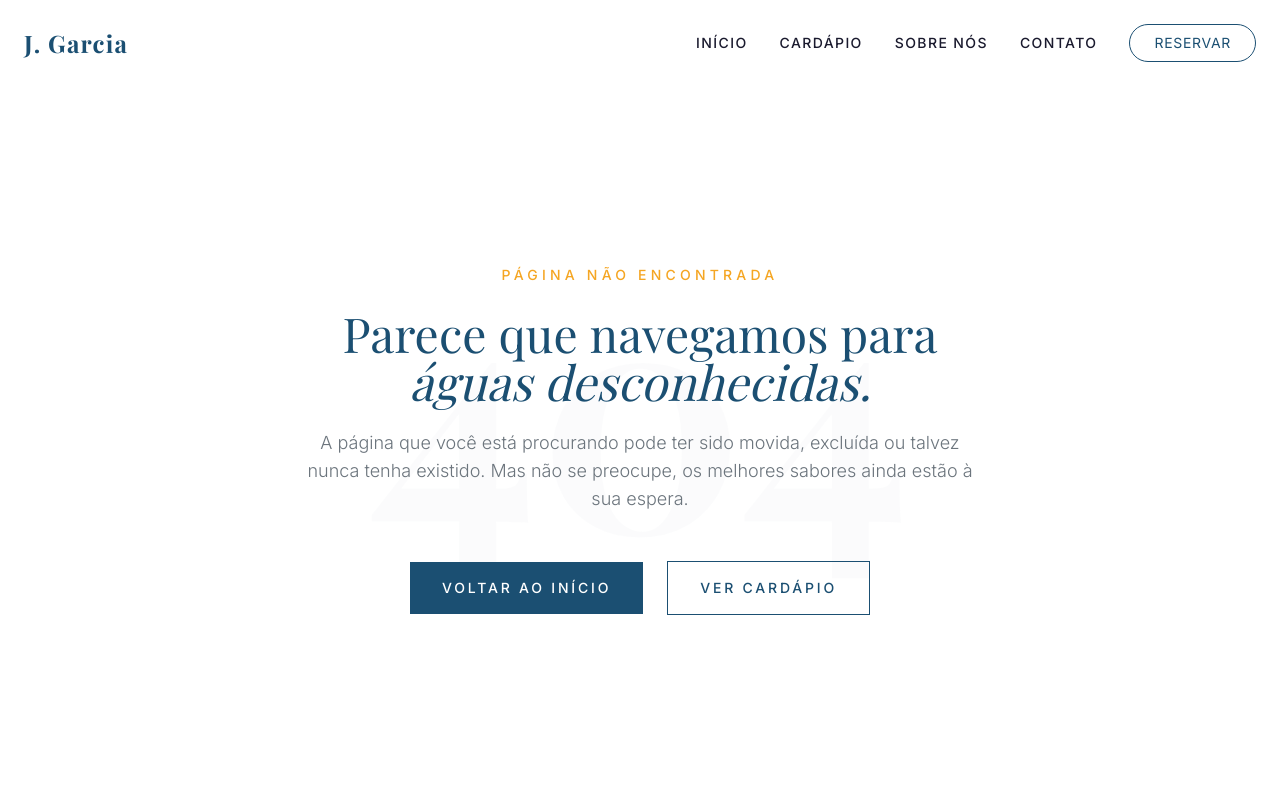
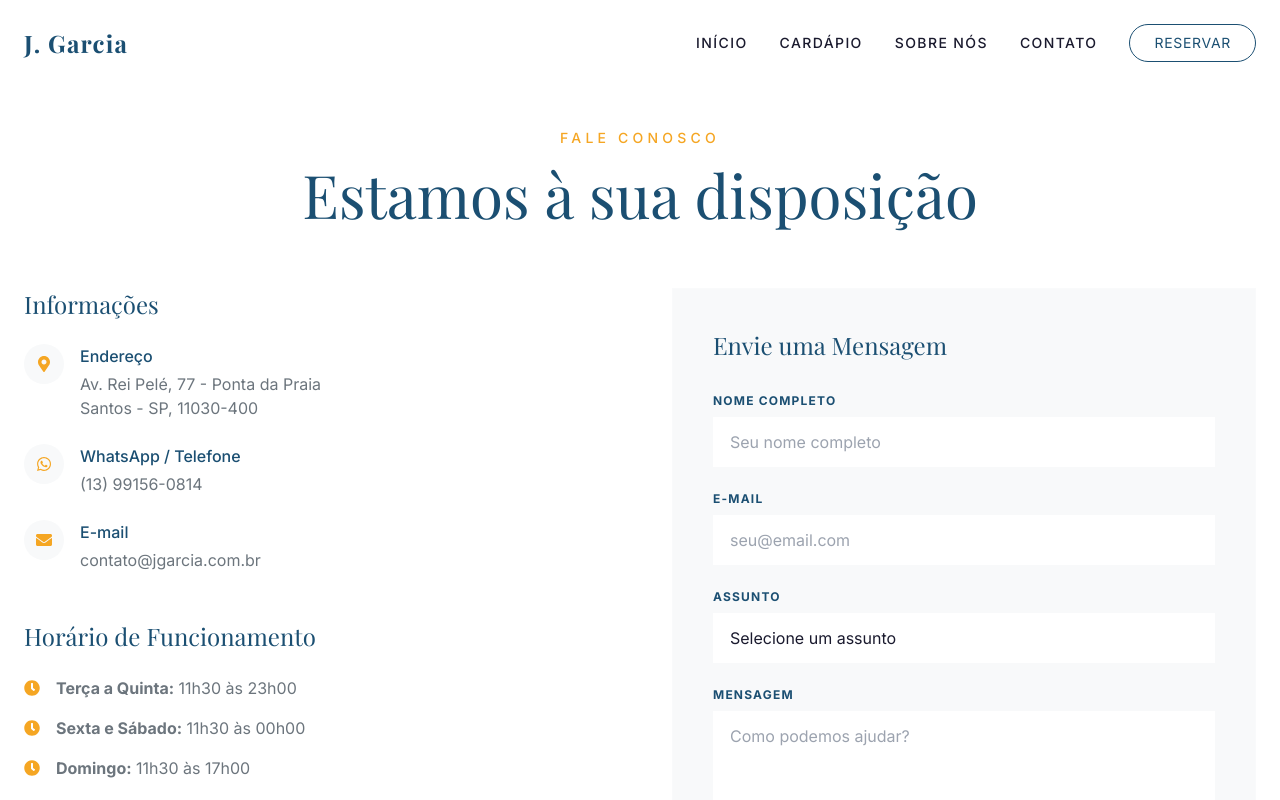
Before and after one commit to PabloCoder1/j-garcia-site, a Next.js app: page /contato in a window 1280 px wide. Before the commit this address had no page. Shown: the top 800 px of the page. Built offline with nearby package versions, Linux system fonts and the light colour scheme; a web font is replaced by a local one.

Commit message:
feat: página de contato com formulário integrado

```diff
--- /dev/null
+++ b/src/app/contato/page.tsx
@@ -0,0 +1,127 @@
+"use client";
+
+import { motion } from "framer-motion";
+import SectionTitle from "@/components/common/SectionTitle";
+import Button from "@/components/common/Button";
+import { FaMapMarkerAlt, FaWhatsapp, FaEnvelope, FaClock } from "react-icons/fa";
+
+export default function ContactPage() {
+  return (
+    <main className="pt-32 pb-24 bg-surface min-h-screen">
+      <div className="max-w-7xl mx-auto px-6">
+        <SectionTitle
+          subtitle="Fale Conosco"
+          title="Estamos à sua disposição"
+          centered={true}
+        />
+
+        <div className="grid grid-cols-1 lg:grid-cols-2 gap-16 mt-16">
+          {/* Lado Esquerdo: Informações de Contato */}
+          <motion.div
+            initial={{ opacity: 0, x: -30 }}
+            animate={{ opacity: 1, x: 0 }}
+            transition={{ duration: 0.6, ease: "easeOut" }}
+            className="space-y-12"
+          >
+            <div>
+              <h3 className="text-2xl font-serif text-primary mb-6">Informações</h3>
+              <ul className="space-y-6 text-textLight">
+                <li className="flex items-start gap-4">
+                  <div className="w-10 h-10 rounded-full bg-background flex items-center justify-center flex-shrink-0 text-accent">
+                    <FaMapMarkerAlt />
+                  </div>
+                  <div>
+                    <strong className="block text-primary font-medium mb-1">Endereço</strong>
+                    <span>Av. Rei Pelé, 77 - Ponta da Praia<br />Santos - SP, 11030-400</span>
+                  </div>
+                </li>
+                <li className="flex items-start gap-4">
+                  <div className="w-10 h-10 rounded-full bg-background flex items-center justify-center flex-shrink-0 text-accent">
+                    <FaWhatsapp />
+                  </div>
+                  <div>
+                    <strong className="block text-primary font-medium mb-1">WhatsApp / Telefone</strong>
+                    <span>(13) 99156-0814</span>
+                  </div>
+                </li>
+                <li className="flex items-start gap-4">
+                  <div className="w-10 h-10 rounded-full bg-background flex items-center justify-center flex-shrink-0 text-accent">
+                    <FaEnvelope />
+                  </div>
+                  <div>
+                    <strong className="block text-primary font-medium mb-1">E-mail</strong>
+                    <span>contato@jgarcia.com.br</span>
+                  </div>
+                </li>
+              </ul>
+            </div>
+
+            <div>
+              <h3 className="text-2xl font-serif text-primary mb-6">Horário de Funcionamento</h3>
+              <ul className="space-y-4 text-textLight">
+                <li className="flex items-center gap-4">
+                  <FaClock className="text-accent flex-shrink-0" />
+                  <span><strong>Terça a Quinta:</strong> 11h30 às 23h00</span>
+                </li>
+                <li className="flex items-center gap-4">
+                  <FaClock className="text-accent flex-shrink-0" />
+                  <span><strong>Sexta e Sábado:</strong> 11h30 às 00h00</span>
+                </li>
+                <li className="flex items-center gap-4">
+                  <FaClock className="text-accent flex-shrink-0" />
+                  <span><strong>Domingo:</strong> 11h30 às 17h00</span>
+                </li>
+              </ul>
+            </div>
+          </motion.div>
+
+          {/* Lado Direito: Formulário de Contato */}
+          <motion.div
+            initial={{ opacity: 0, x: 30 }}
+            animate={{ opacity: 1, x: 0 }}
+            transition={{ duration: 0.6, delay: 0.2, ease: "easeOut" }}
+            className="bg-background p-8 md:p-10 border border-surface/10"
+          >
+            <h3 className="text-2xl font-serif text-primary mb-8">Envie uma Mensagem</h3>
+            <form className="space-y-6" onSubmit={(e) => e.preventDefault()}>
+              <div>
+                <label htmlFor="name" className="block text-xs font-bold text-primary uppercase tracking-widest mb-2">Nome Completo</label>
+                <input type="text" id="name" className="w-full bg-surface border border-surface/20 px-4 py-3 focus:outline-none focus:border-accent transition-colors text-textDark" placeholder="Seu nome completo" />
+              </div>
+
+              <div>
+                <label htmlFor="email" className="block text-xs font-bold text-primary uppercase tracking-widest mb-2">E-mail</label>
+                <input type="email" id="email" className="w-full bg-surface border border-surface/20 px-4 py-3 focus:outline-none focus:border-accent transition-colors text-textDark" placeholder="seu@email.com" />
+              </div>
+
+              <div>
+                <label htmlFor="subject" className="block text-xs font-bold text-primary uppercase tracking-widest mb-2">Assunto</label>
+                <select id="subject" className="w-full bg-surface border border-surface/20 px-4 py-3 focus:outline-none focus:border-accent transition-colors text-textDark appearance-none">
+                  <option value="">Selecione um assunto</option>
+                  <option value="reserva">Reserva de Mesa / Eventos</option>
+                  <option value="duvida">Dúvidas Gerais</option>
+                  <option value="feedback">Feedback</option>
+                  <option value="trabalhe">Trabalhe Conosco</option>
+                </select>
+              </div>
+
+              <div>
+                <label htmlFor="message" className="block text-xs font-bold text-primary uppercase tracking-widest mb-2">Mensagem</label>
+                <textarea id="message" rows={4} className="w-full bg-surface border border-surface/20 px-4 py-3 focus:outline-none focus:border-accent transition-colors text-textDark resize-none" placeholder="Como podemos ajudar?"></textarea>
+              </div>
+
+              <div className="pt-4 flex flex-col gap-4">
+                <Button variant="primary" className="w-full">
+                  Enviar Mensagem
+                </Button>
+                <p className="text-xs text-textLight text-center font-light">
+                  Para reservas imediatas, prefira utilizar nosso <a href="https://wa.me/5513991560814" className="text-accent hover:underline">WhatsApp</a>.
+                </p>
+              </div>
+            </form>
+          </motion.div>
+        </div>
+      </div>
+    </main>
+  );
+}
--- a/src/app/layout.tsx
+++ b/src/app/layout.tsx
@@ -15,8 +15,22 @@ const playfair = Playfair_Display({
 });
 
 export const metadata: Metadata = {
-  title: "J. Garcia | Restaurante de Frutos do Mar",
-  description: "Experiência e sabor à beira-mar em Santos. Especialidade em frutos do mar.",
+  title: "J. Garcia | Restaurante de Frutos do Mar em Santos",
+  description: "A verdadeira essência dos frutos do mar na Ponta da Praia. Experiência gastronômica inesquecível unindo tradição caiçara e alta culinária.",
+  keywords: ["restaurante santos", "frutos do mar", "ponta da praia", "j garcia", "alta gastronomia", "ostras", "moqueca"],
+  authors: [{ name: "J. Garcia" }],
+  openGraph: {
+    title: "J. Garcia | Alta Gastronomia em Santos",
+    description: "A verdadeira essência dos frutos do mar na Ponta da Praia.",
+    url: "https://jgarcia-santos.vercel.app", // Substitua pelo domínio final depois
+    siteName: "J. Garcia Restaurante",
+    locale: "pt_BR",
+    type: "website",
+  },
+  robots: {
+    index: true,
+    follow: true,
+  },
 };
 
 export default function RootLayout({
```
